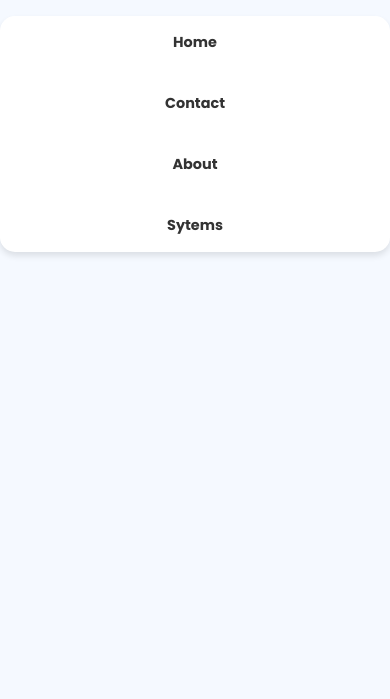
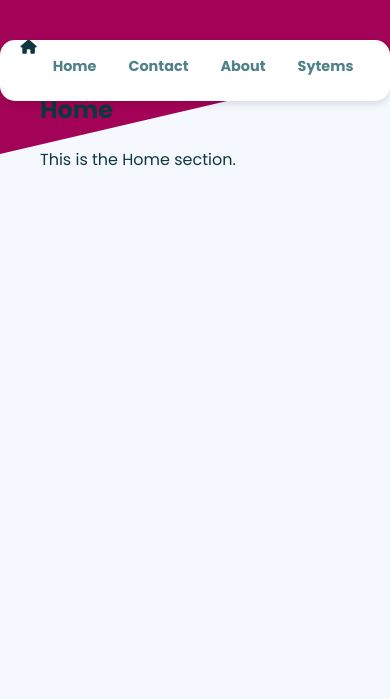
Before and after one commit to jeffrey-dev-tech/jeffrey-dev-tech.github.io, a PHP site: page / in a window 390 px wide. Shown: the top 699 px of the page. Run offline with PHP 8.4, Linux system fonts and the light colour scheme.

Commit message:
initial changes

```diff
--- a/css/app.css
+++ b/css/app.css
@@ -11,7 +11,7 @@ body {
     display: block; /* Makes the navbar behave like a regular block element */
     width: auto; /* Makes it span the full width of the screen */
     box-shadow: 0 4px 6px rgba(0, 0, 0, 0.1);
-    height:auto;
+    height:3rem;
     background-color: #fff;
     margin-top: 1rem; /* Space above the navbar */
     border-radius: 15px;
@@ -20,6 +20,7 @@ body {
     left: 50%; /* Position it in the center horizontally */
     transform: translateX(-50%); /* Offset by half of the width to center it */
     margin-right: 2rem;
+    margin-top: 2.5rem;
     transition: top 0.3s; /* Smooth transition when hiding/showing */
 
   }
@@ -28,13 +29,17 @@ body {
     display: inline-block;
     margin-left: 20px;
     font-family: 'Poppins', sans-serif;
-    font-size: 1rem;
-   padding-right: 20px;
-   color: blueviolet;
+    font-size:1.5rem;
+    padding-right: 20px;
+   color: rgb(255, 255, 255);
+   align-items: center;
+   justify-content: center;
+   position: relative;
+   width: 10px;
   }
 
   .navbar :hover{
-    color: lightblue;
+    color: rgb(3, 184, 123);
   }
   /* Navbar UL (Unordered List) */
   .navbar ul {
@@ -61,7 +66,7 @@ body {
   /* Navbar Links */
   .navbar a {
     text-decoration: none;
-    color: #333;
+    color: #4f8188;
     padding: 0.25rem 1rem; /* Reduced padding inside the <a> tag */
     display: inline-block;
     width: auto; /* Prevent links from stretching */
@@ -87,7 +92,7 @@ body {
   /* Stack the navbar items in a column */
   .navbar ul {
     display: flex;
-    flex-direction: column;
+    flex-direction: grid;
     align-items: stretch; /* Stretch items to fill full width */
     justify-content: center; /* Vertically center items */
     padding-left: 0; /* Ensure no padding for the list */
@@ -117,6 +122,13 @@ body {
     display: block;
     padding-top: 4rem; /* Adjusted to ensure content isn't hidden behind the navbar */
   }
+
+  .parent-div {
+
+    z-index: -1;
+
+  }
+
 }
 
 
@@ -159,3 +171,21 @@ body {
   color: white;
   margin-right: 16px;
   }
+
+  .parent-div {
+    width: 100%;
+    height: 700px;
+    background-color:rgb(163 3 86);
+    position: absolute;
+    clip-path: polygon(20% 0%, 80% 0%, 100% 0, 100% 9%, 0 22%, 0 11%, 0 0);
+    z-index: -1;
+    transform: translateY(30px);
+    animation: fadeSlideIn 1s ease-out forwards;
+  }
+
+  @keyframes fadeSlideIn {
+    to {
+      opacity: 1;
+      transform: translateY(0);
+    }
+  }
--- a/index.html
+++ b/index.html
@@ -7,6 +7,7 @@
     <link rel="icon" href="img/portal2.png" type="image/x-icon">
     <link href="https://fonts.googleapis.com/css2?family=Poppins:wght@400;700&display=swap" rel="stylesheet">
     <link rel="stylesheet" href="css/app.css"> <!-- This links the local CSS file -->
+    <link rel="stylesheet" href="https://cdnjs.cloudflare.com/ajax/libs/font-awesome/6.5.0/css/all.min.css" integrity="sha512-papNMK6uwtZrVgDN7y6VkRa5zdcskFXlQl7iwP+IpovR1/jcVQ4W3mL4B8Knnq1pYPc5k5V9N7ZL+ZZiF72z3g==" crossorigin="anonymous" referrerpolicy="no-referrer" />
     <script src="js/app.js" defer></script>
 </head>
 
@@ -14,16 +15,21 @@
   <div class="navbar">
 
     <ul>
-        <li><a href="#home">Home</a></li>
+        <li><i class="fas fa-home"></i>
+          <a href="#home">Home</a></li>
         <li><a href="#contact">Contact</a></li>
         <li><a href="#about">About</a></li>
         <li><a href="#system">Sytems</a></li>
     </ul>
-    <div class="title-name">
-      <h5>Jeffrey Contreras Salagubang</h5>
-  </div>
+
   </div>
 
+  <div class="parent-div">
+
+  </div>
+  <div class="title-name">
+    <h5>Jeffrey Contreras Salagubang</h5>
+  </div>
   <div class="content">
 
     <section id="home">
--- a/js/app.js
+++ b/js/app.js
@@ -14,3 +14,19 @@ window.addEventListener('scroll', function () {
 
   lastScrollTop = currentScroll <= 0 ? 0 : currentScroll;
 });
+
+document.addEventListener('DOMContentLoaded', () => {
+    const target = document.querySelector('.parent-div');
+
+    const observer = new IntersectionObserver((entries) => {
+      entries.forEach(entry => {
+        if (entry.isIntersecting) {
+          target.classList.add('visible');
+        }
+      });
+    }, {
+      threshold: 0.2 // Trigger when 20% is visible
+    });
+
+    observer.observe(target);
+  });
```
